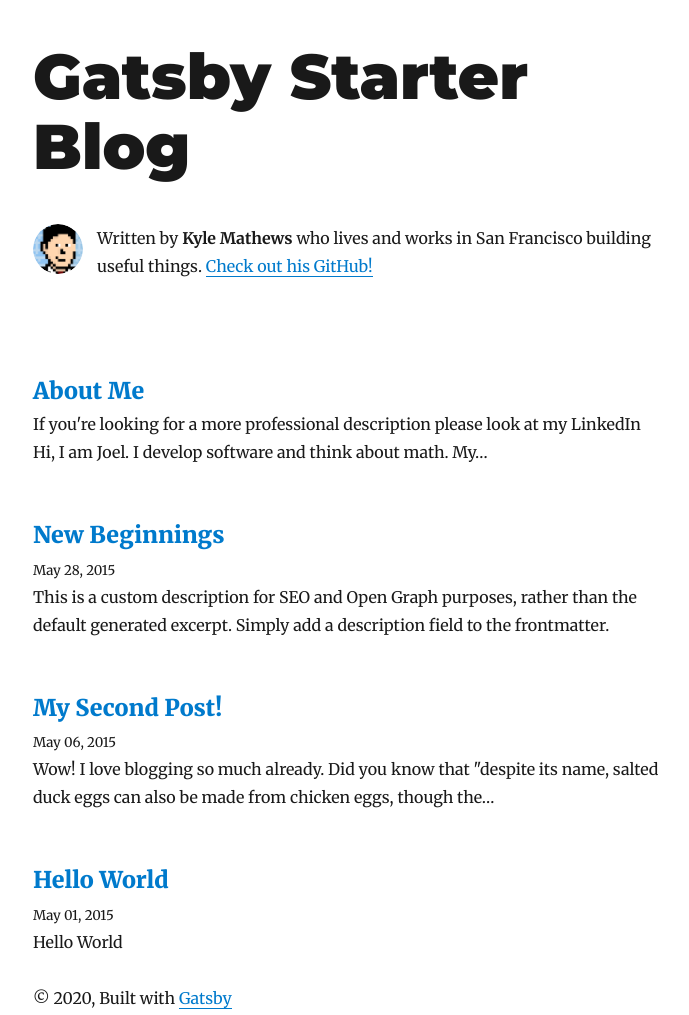
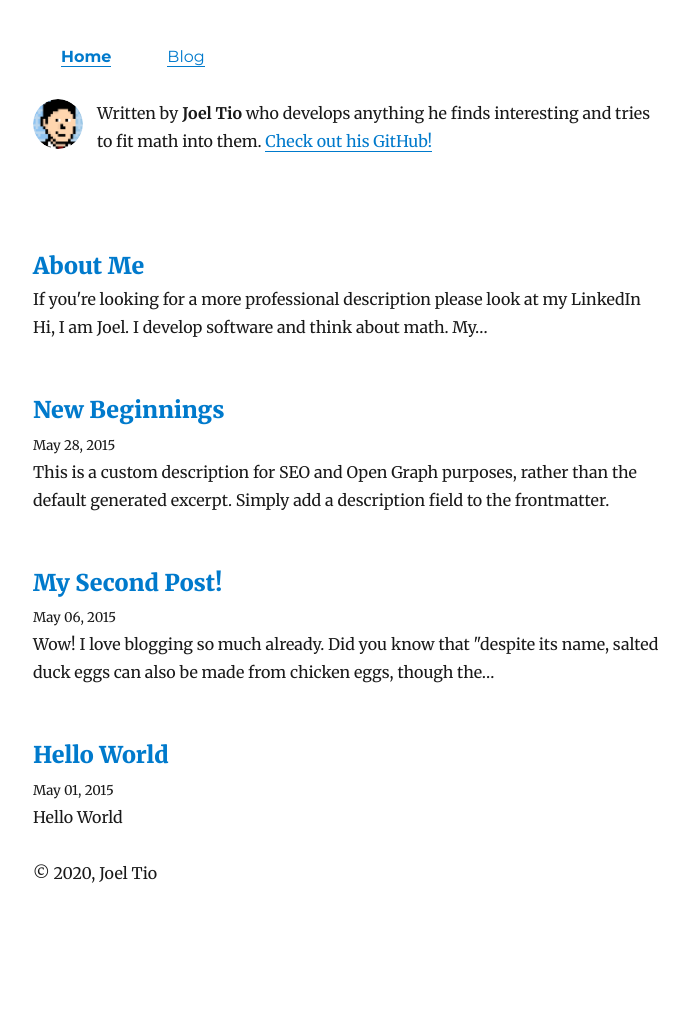
Before and after one commit to joeltio/joeltio.github.io, a Gatsby site in the folder joelt.io/: page / in a window 1280 px wide. Shown: the whole page, without its empty margins (292-981 px from the left). After the commit the page ends 929 px from the top, so only its background shows below. Built offline with nearby package versions, Linux system fonts and the light colour scheme; Gatsby itself is replaced by a stand-in of ours; some packages are replaced by stand-ins of ours.

Commit message:
Add navbar to layout

```diff
--- a/joelt.io/gatsby-config.js
+++ b/joelt.io/gatsby-config.js
@@ -1,83 +1,91 @@
 module.exports = {
     siteMetadata: {
-    title: `Gatsby Starter Blog`,
+        title: 'Joel Tio',
+        description: 'Joel\'s personal website where he talks about whatever he wants to talk about.',
         author: {
-      name: `Kyle Mathews`,
-      summary: `who lives and works in San Francisco building useful things.`,
+            name: 'Joel Tio',
+            summary: 'who develops anything he finds interesting and tries to fit math into them.',
         },
-    description: `A starter blog demonstrating what Gatsby can do.`,
-    siteUrl: `https://gatsby-starter-blog-demo.netlify.app/`,
         social: {
-      twitter: `kylemathews`,
+            github: 'joeltio',
         },
+        navbarLinks: [
+            {
+                name: 'Home',
+                link: '/',
+                exact: true,
+            },
+            {
+                name: 'Blog',
+                link: '/blog',
+                exact: false,
+            },
+        ],
     },
     plugins: [
         {
-      resolve: `gatsby-source-filesystem`,
+            resolve: 'gatsby-source-filesystem',
             options: {
                 path: `${__dirname}/content/blog`,
-        name: `blog`,
+                name: 'blog',
             },
         },
         {
-      resolve: `gatsby-source-filesystem`,
+            resolve: 'gatsby-source-filesystem',
             options: {
                 path: `${__dirname}/content/assets`,
-        name: `assets`,
+                name: 'assets',
             },
         },
         {
-      resolve: `gatsby-transformer-remark`,
+            resolve: 'gatsby-transformer-remark',
             options: {
                 plugins: [
                     {
-            resolve: `gatsby-remark-images`,
+                        resolve: 'gatsby-remark-images',
                         options: {
                             maxWidth: 590,
                         },
                     },
                     {
-            resolve: `gatsby-remark-responsive-iframe`,
+                        resolve: 'gatsby-remark-responsive-iframe',
                         options: {
-              wrapperStyle: `margin-bottom: 1.0725rem`,
+                            wrapperStyle: 'margin-bottom: 1.0725rem',
                         },
                     },
-          `gatsby-remark-prismjs`,
-          `gatsby-remark-copy-linked-files`,
-          `gatsby-remark-smartypants`,
+                    'gatsby-remark-prismjs',
+                    'gatsby-remark-copy-linked-files',
+                    'gatsby-remark-smartypants',
                 ],
             },
         },
-    `gatsby-transformer-sharp`,
-    `gatsby-plugin-sharp`,
+        'gatsby-transformer-sharp',
+        'gatsby-plugin-sharp',
         {
-      resolve: `gatsby-plugin-google-analytics`,
+            resolve: 'gatsby-plugin-google-analytics',
             options: {
-        //trackingId: `ADD YOUR TRACKING ID HERE`,
+                trackingId: 'UA-173612153-1',
             },
         },
-    `gatsby-plugin-feed`,
+        'gatsby-plugin-feed',
         {
-      resolve: `gatsby-plugin-manifest`,
+            resolve: 'gatsby-plugin-manifest',
             options: {
-        name: `Gatsby Starter Blog`,
-        short_name: `GatsbyJS`,
-        start_url: `/`,
-        background_color: `#ffffff`,
-        theme_color: `#663399`,
-        display: `minimal-ui`,
-        icon: `content/assets/gatsby-icon.png`,
+                name: 'Joel Tio',
+                short_name: 'Joel',
+                start_url: '/blog',
+                background_color: '#ffffff',
+                theme_color: '#8fc3f1',
+                display: 'minimal-ui',
+                icon: 'content/assets/profile-pic.png',
             },
         },
-    `gatsby-plugin-react-helmet`,
+        'gatsby-plugin-react-helmet',
         {
-      resolve: `gatsby-plugin-typography`,
+            resolve: 'gatsby-plugin-typography',
             options: {
-        pathToConfigModule: `src/utils/typography`,
+                pathToConfigModule: 'src/utils/typography',
             },
         },
-    // this (optional) plugin enables Progressive Web App + Offline functionality
-    // To learn more, visit: https://gatsby.dev/offline
-    // `gatsby-plugin-offline`,
     ],
-}
+};
--- a/joelt.io/src/components/layout.js
+++ b/joelt.io/src/components/layout.js
@@ -1,70 +1,28 @@
-import React from "react"
-import { Link } from "gatsby"
+import React from 'react';
 
-import { rhythm, scale } from "../utils/typography"
+import { rhythm } from '../utils/typography';
+import Navbar from './navbar';
 
-const Layout = ({ location, title, children }) => {
-  const rootPath = `${__PATH_PREFIX__}/`
-  let header
-
-  if (location.pathname === rootPath) {
-    header = (
-      <h1
-        style={{
-          ...scale(1.5),
-          marginBottom: rhythm(1.5),
-          marginTop: 0,
-        }}
-      >
-        <Link
-          style={{
-            boxShadow: `none`,
-            color: `inherit`,
-          }}
-          to={`/`}
-        >
-          {title}
-        </Link>
-      </h1>
-    )
-  } else {
-    header = (
-      <h3
-        style={{
-          fontFamily: `Montserrat, sans-serif`,
-          marginTop: 0,
-        }}
-      >
-        <Link
-          style={{
-            boxShadow: `none`,
-            color: `inherit`,
-          }}
-          to={`/`}
-        >
-          {title}
-        </Link>
-      </h3>
-    )
-  }
-  return (
+const Layout = ({ location, children }) => (
     <div
         style={{
-        marginLeft: `auto`,
-        marginRight: `auto`,
+            marginLeft: 'auto',
+            marginRight: 'auto',
             maxWidth: rhythm(24),
             padding: `${rhythm(1.5)} ${rhythm(3 / 4)}`,
         }}
     >
-      <header>{header}</header>
+        <header>
+            <Navbar location={location} />
+        </header>
         <main>{children}</main>
         <footer>
-        © {new Date().getFullYear()}, Built with
-        {` `}
-        <a href="https://www.gatsbyjs.org">Gatsby</a>
+            ©
+            {' '}
+            {new Date().getFullYear()}
+            , Joel Tio
         </footer>
     </div>
-  )
-}
+);
 
-export default Layout
+export default Layout;
--- /dev/null
+++ b/joelt.io/src/components/navbar.js
@@ -0,0 +1,62 @@
+import React from 'react';
+import { Link, useStaticQuery, graphql } from 'gatsby';
+
+import { rhythm } from '../utils/typography';
+
+const Navbar = ({ location }) => {
+    const data = useStaticQuery(graphql`
+        query {
+            site {
+                siteMetadata {
+                    navbarLinks {
+                        name
+                        exact
+                        link
+                    }
+                }
+            }
+        }
+    `);
+
+    const links = data.site.siteMetadata.navbarLinks;
+    const linkElements = links.map((link) => {
+        let isCurrent;
+        if (link.exact) {
+            isCurrent = location.pathname === link.link;
+        } else {
+            isCurrent = location.pathname.startsWith(link.link);
+        }
+
+        let otherStyles = {};
+        if (isCurrent) {
+            otherStyles = {
+                fontWeight: 'bold',
+            };
+        }
+
+        return (
+            <p
+                style={{
+                    display: 'inline-block',
+                    fontFamily: 'Montserrat, sans-serif',
+                    paddingLeft: rhythm(1),
+                    paddingRight: rhythm(1),
+                    ...otherStyles,
+                }}
+                key={link.link}
+            >
+                <Link to={link.link}>
+                    {link.name}
+                </Link>
+            </p>
+        );
+    });
+
+    return (
+        <div>
+            {linkElements}
+        </div>
+    );
+};
+
+export default Navbar;
```
Lines whose indentation alone changed are shown as unchanged.
